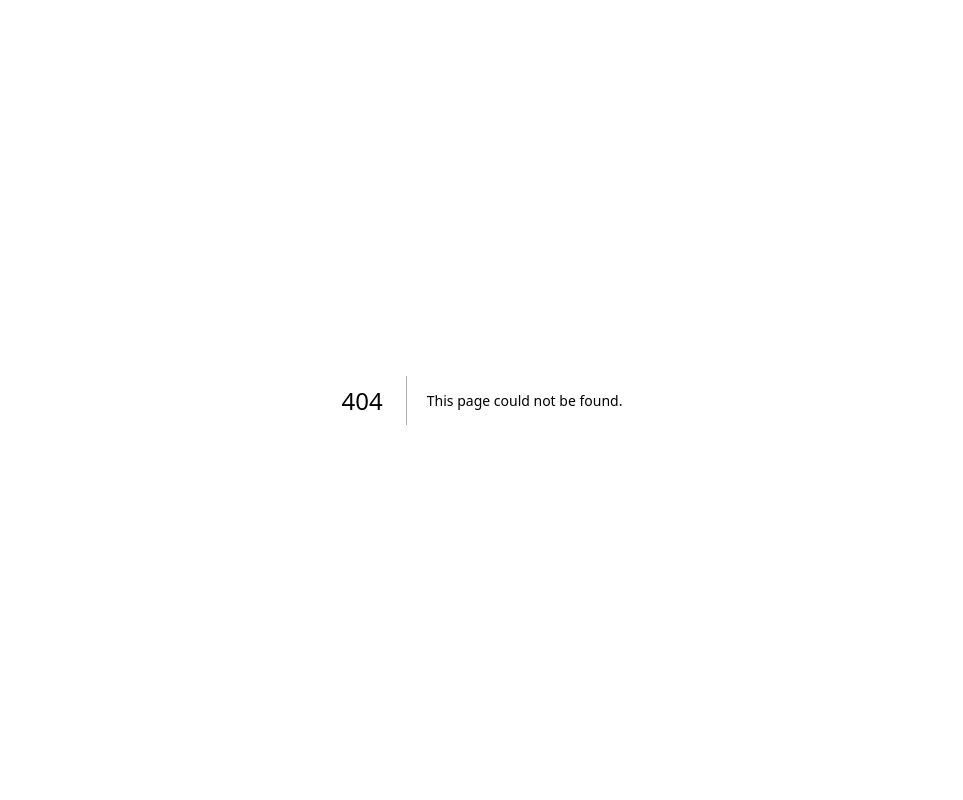
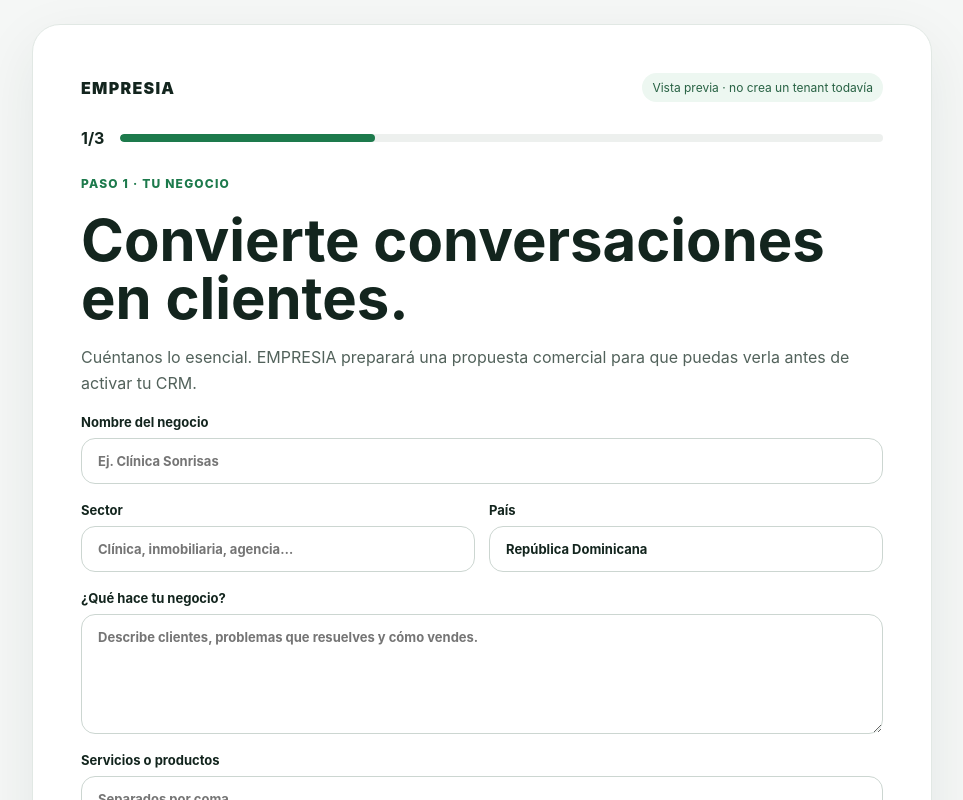
Before and after one commit to angelberiguete-pixel/crm, a Next.js app: page /empresia/start in a window 1280 px wide. Before the commit this address had no page. Shown: the top 800 px of the page, without its empty margins (158-1121 px from the left). Built offline with nearby package versions, Linux system fonts and the light colour scheme.

Commit message:
brand: add Empresia commercial onboarding path

```diff
--- /dev/null
+++ b/app/empresia/start/page.tsx
@@ -0,0 +1,10 @@
+import { AiOnboarding } from "../../aurevector/start/ai-onboarding";
+
+export const metadata = {
+  title: "Configura tu plataforma empresarial | Empresia",
+  description: "Explora CRM, ventas y automatizaciones con una vista previa sin pagos ni integraciones externas."
+};
+
+export default function EmpresiaStartPage() {
+  return <AiOnboarding />;
+}
```
